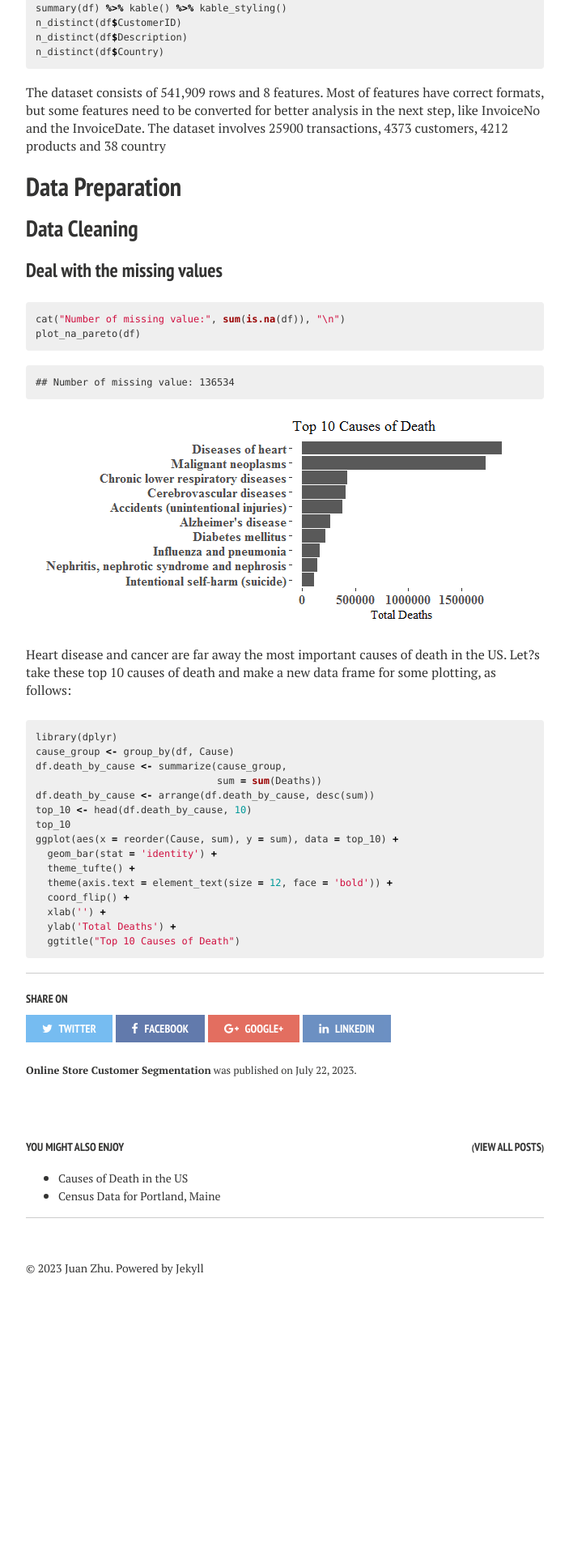
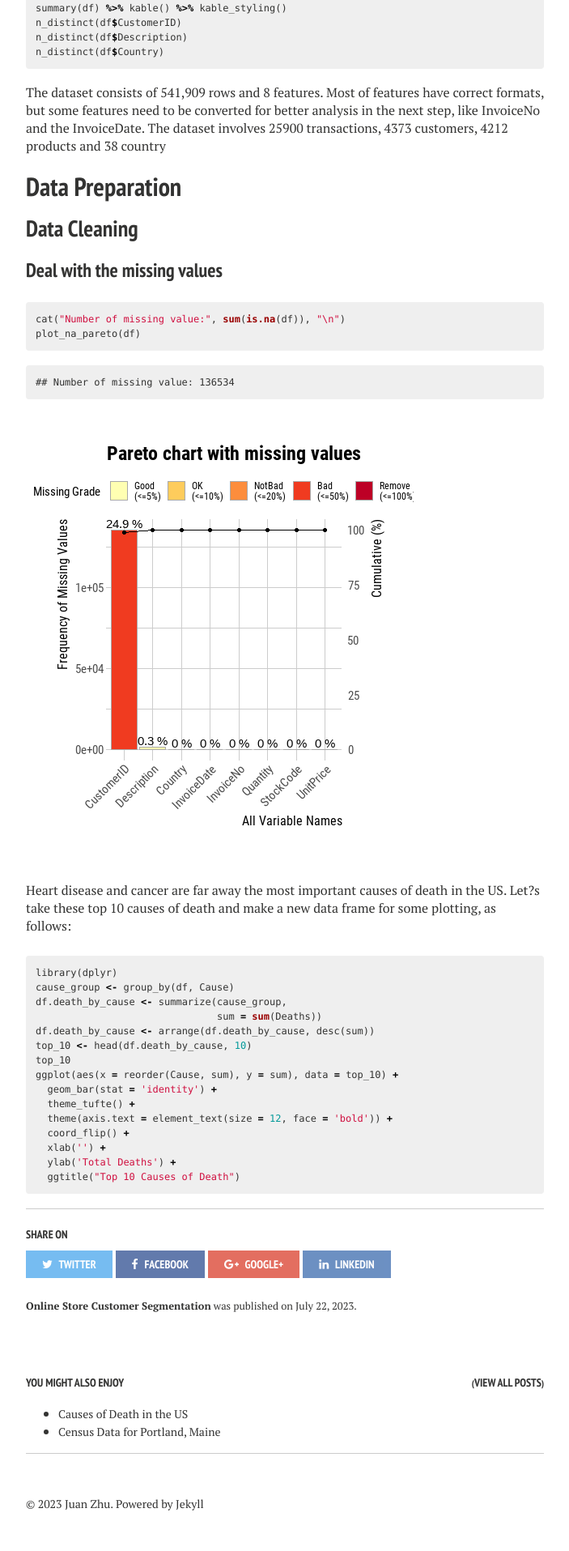
Before and after one commit to Janzhuj/janzhuj.github.io, a Jekyll site: the page built from _posts/2023-07-22-Online-Store-Customer-Segmentation.md, in a window 1280 px wide. Shown: the part 831-2746 px from the top of the page at 81% size, without its empty margins (288-991 px from the left). Built offline with Jekyll 4.4.1, drawn with Linux system fonts in a browser that asks for light colours; nearby versions of some CDN libraries; library files that are not in the unit come from our copies; comment, search, counter and statistics services are not loaded; before the commit the page ends 2455 px from its top, so only the background shows below that.

Commit message:
Update 2023-07-22-Online-Store-Customer-Segmentation.md

```diff
--- a/_posts/2023-07-22-Online-Store-Customer-Segmentation.md
+++ b/_posts/2023-07-22-Online-Store-Customer-Segmentation.md
@@ -62,7 +62,7 @@ plot_na_pareto(df)
 ## Number of missing value: 136534
 {% endhighlight %}
 
-![Rplot-2](/figs/2017-03-25-Causes-of-Death/Rplot-2.png)
+![Rplot-1](/figs/2023-07-22-Online-Store-Customer-Segmentation/Rplot-1.png)
 
 
 Heart disease and cancer are far away the most important causes of death in the US. Let?s take these top 10 causes of death and make a new data frame for some plotting, as follows:
```
